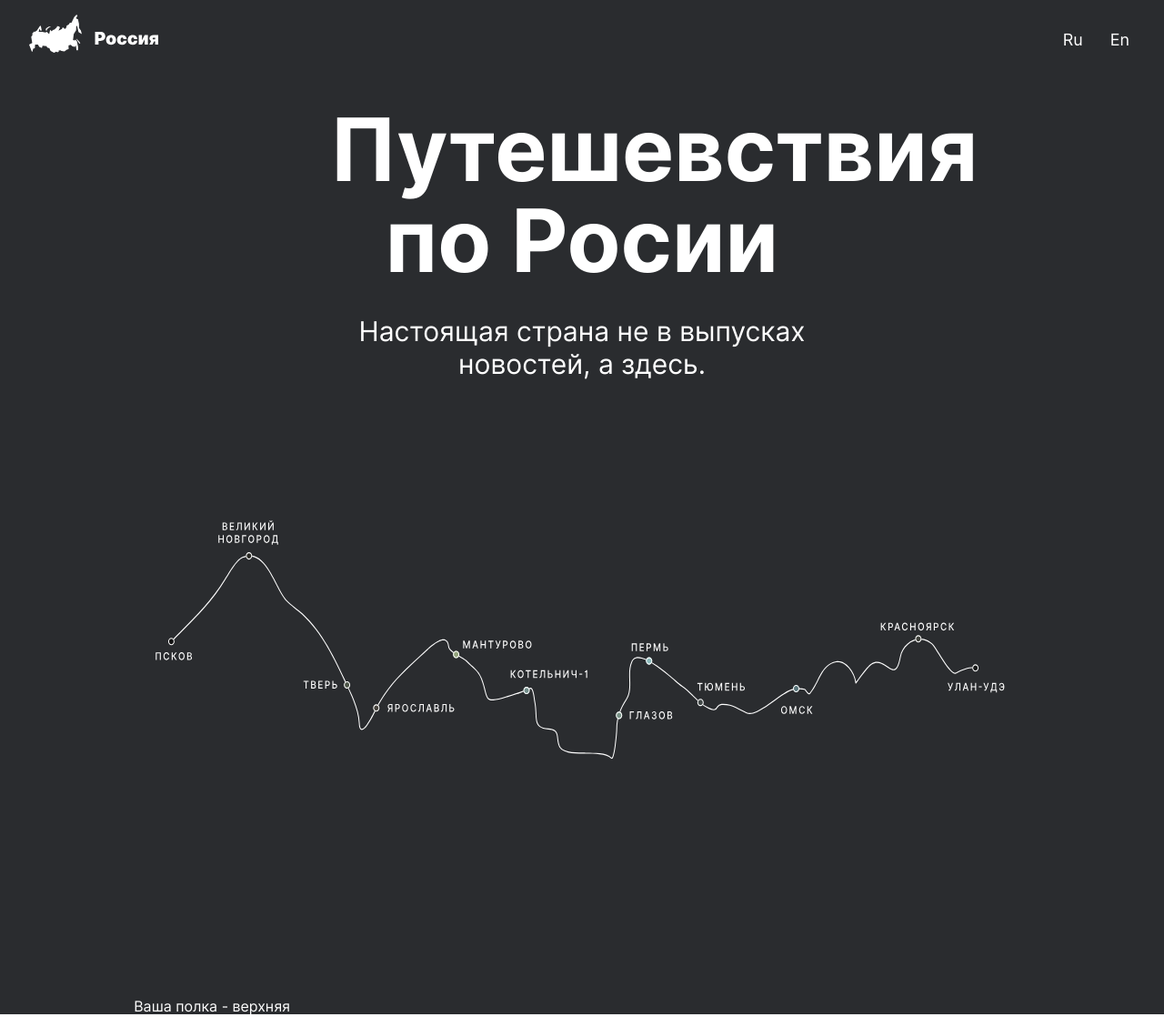
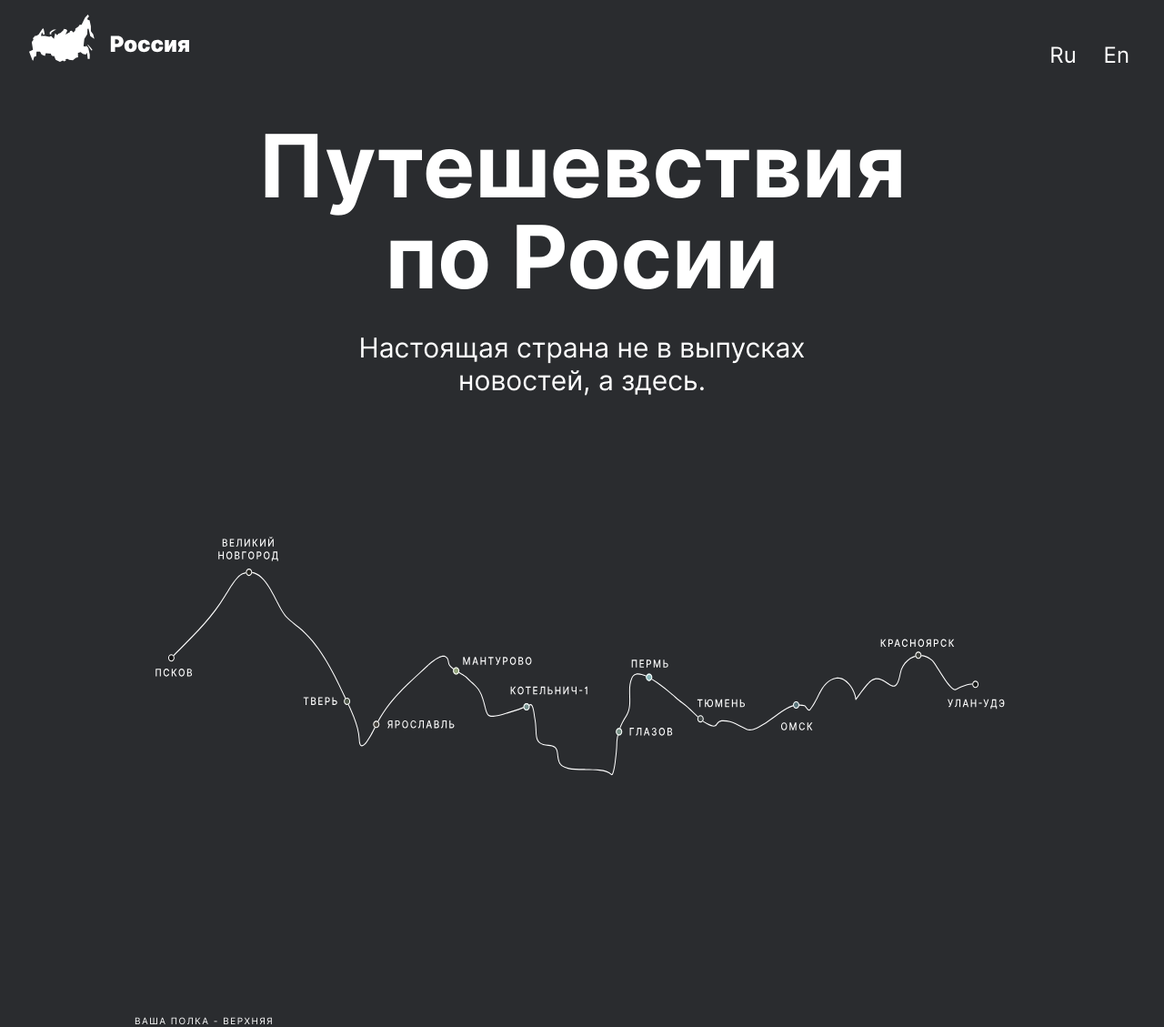
Before and after one commit to xovxo/russian-travel, a plain HTML site: page index.html in a window 1280 px wide. Shown: the whole page at 91% size. Drawn offline with Linux system fonts and the light colour scheme.

Commit message:
add media for header and lead

```diff
--- a/blocks/header/__lang-link/header__lang-link.css
+++ b/blocks/header/__lang-link/header__lang-link.css
@@ -3,9 +3,6 @@
   border: none;
   color: white;
   background-color: inherit;
-  font-family: Inter;
-  font-size: 18px;
-  line-height: 24px;
 }
 
 .header__lang-link:last-child {
--- a/blocks/header/__lang-links/header__lang-links.css
+++ b/blocks/header/__lang-links/header__lang-links.css
@@ -1,4 +1,3 @@
 .header__lang-links {
   display: flex;
-  margin-top: 30px;
 }
--- a/blocks/header/__logo/header__logo.css
+++ b/blocks/header/__logo/header__logo.css
@@ -1,7 +1,5 @@
 .header__logo {
   background-image: url(../../../images/logo.svg);
-  width: 142px;
-  height: 42px;
   background-size: cover;
   margin-top: 16px;
 }
--- a/blocks/header/header.css
+++ b/blocks/header/header.css
@@ -8,3 +8,33 @@
   display: flex;
   justify-content: space-between;
 }
+
+@media screen and (min-width: 320px) {
+  .header__logo {
+    width: 142px;
+    height: 42px;
+  }
+  .header__lang-links {
+    display: flex;
+    margin-top: 30px;
+  }
+  .header__lang-link {
+    font-size: 18px;
+    line-height: 24px;
+  }
+}
+
+@media screen and (min-width: 768px) {
+  .header__logo {
+    width: 176px;
+    height: 52px;
+  }
+  .header__lang-links {
+    display: flex;
+    margin-top: 46px;
+  }
+  .header__lang-link {
+    font-size: 24px;
+    line-height: 28px;
+  }
+}
--- a/blocks/lead/__caption/lead__caption.css
+++ b/blocks/lead/__caption/lead__caption.css
@@ -1,4 +1,8 @@
 .lead__caption {
+  font-size: 10px;
+  line-height: 14px;
+  letter-spacing: 0.15em;
+  text-transform: uppercase;
   text-align: start;
   margin: 0;
 }
--- a/blocks/lead/__image/_map/lead__image_map.css
+++ b/blocks/lead/__image/_map/lead__image_map.css
@@ -1,9 +1,9 @@
 .lead__image_map {
   background-image: url(../../../../images/lead_map.svg);
   background-size: contain;
-  height: 262.99px;
+  /* height: 262.99px; */
   margin: 0 auto;
-  width: 937.09px;
+  /* width: 937.09px; */
   margin-top: 90.21px;
   text-align: center;
   background-repeat: no-repeat;
--- a/blocks/lead/__image/lead__image.css
+++ b/blocks/lead/__image/lead__image.css
@@ -3,10 +3,8 @@
 .lead__image {
   background-image: url(../../../images/lead_girl_foto.svg);
   background-repeat: no-repeat;
-  height: 615px;
   margin: 0 auto;
-  width: 984px;
   display: flex;
   flex-direction: column;
-  margin-top: 64px;
+  background-size: contain;
 }
--- a/blocks/lead/__subtitle/lead__subtitle.css
+++ b/blocks/lead/__subtitle/lead__subtitle.css
@@ -1,7 +1,3 @@
 .lead__subtitle {
-  width: 50%;
-  font-size: 30px;
-  line-height: 36px;
   margin: 0 auto;
-  margin-top: 32px;
 }
--- a/blocks/lead/__title/lead__title.css
+++ b/blocks/lead/__title/lead__title.css
@@ -1,6 +1,3 @@
 .lead__title {
-  width: 56.25%;
-  font-size: 96px;
-  line-height: 100px;
   margin: 0 auto;
 }
--- a/blocks/lead/lead.css
+++ b/blocks/lead/lead.css
@@ -5,7 +5,104 @@
 
 .lead {
   text-align: center;
-  width: 77%;
   margin: 0 auto;
-  margin-top: 56px;
 }
+
+@media screen and (min-width: 320px) {
+  .lead {
+    max-width: 320px;
+    margin-top: 48px;
+  }
+  .lead__title {
+    max-width: 288px;
+    font-size: 40px;
+    line-height: 44px;
+  }
+  .lead__subtitle {
+    max-width: 288px;
+    font-size: 16px;
+    line-height: 20px;
+    margin-top: 16px;
+  }
+
+  .lead__image {
+    max-width: 320px;
+    min-height: 200px;
+    margin-top: 40px;
+  }
+  .lead__image_map {
+    width: 304.74px;
+    height: 85.53px;
+  }
+  .lead__caption {
+    margin-left: 16px;
+  }
+}
+
+@media screen and (min-width: 768px) {
+  .lead {
+    max-width: 768px;
+  }
+
+  .lead__title {
+    max-width: 720px;
+    font-size: 96px;
+    line-height: 100px;
+  }
+
+  .lead__subtitle {
+    max-width: 640px;
+    font-size: 30px;
+    line-height: 36px;
+    margin-top: 32px;
+  }
+
+  .lead__image {
+    max-width: 768px;
+    min-height: 480px;
+    margin-top: 56px;
+  }
+  .lead__image_map {
+    width: 731.38px;
+    height: 205.26px;
+  }
+  .lead__caption {
+    margin-left: 24px;
+  }
+}
+
+@media screen and (min-width: 1024px) {
+  .lead {
+    max-width: 928px;
+  }
+
+  .lead__image {
+    max-width: 928px;
+    min-height: 580px;
+  }
+
+  .lead__image_map {
+    width: 883.76px;
+    height: 248.02px;
+  }
+  .lead__caption {
+    margin-left: 0;
+  }
+}
+
+@media screen and (min-width: 1280px) {
+  .lead {
+    max-width: 984px;
+    margin-top: 56px;
+  }
+
+  .lead__image {
+    min-height: 615px;
+    min-width: 984px;
+    margin-top: 64px;
+  }
+  .lead__image_map {
+    height: 262.99px;
+    width: 937.09px;
+  }
+}
```
